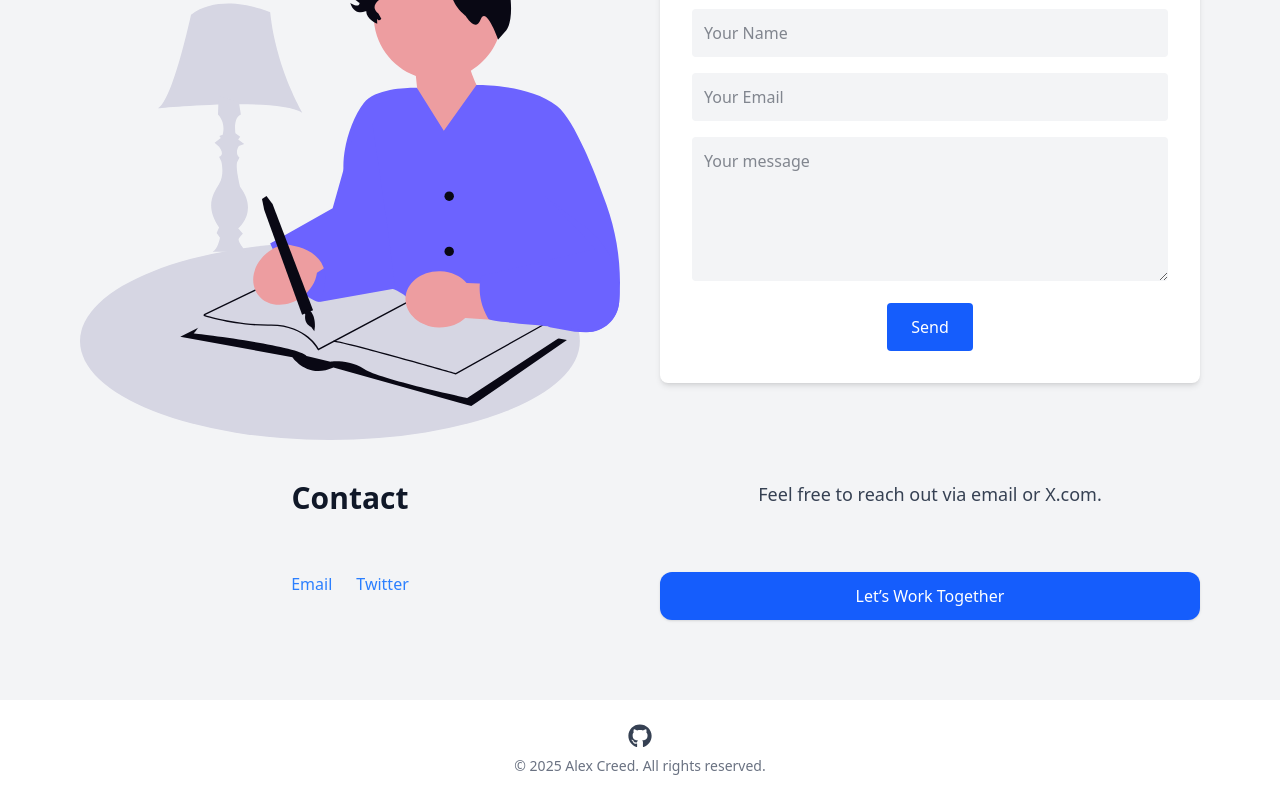
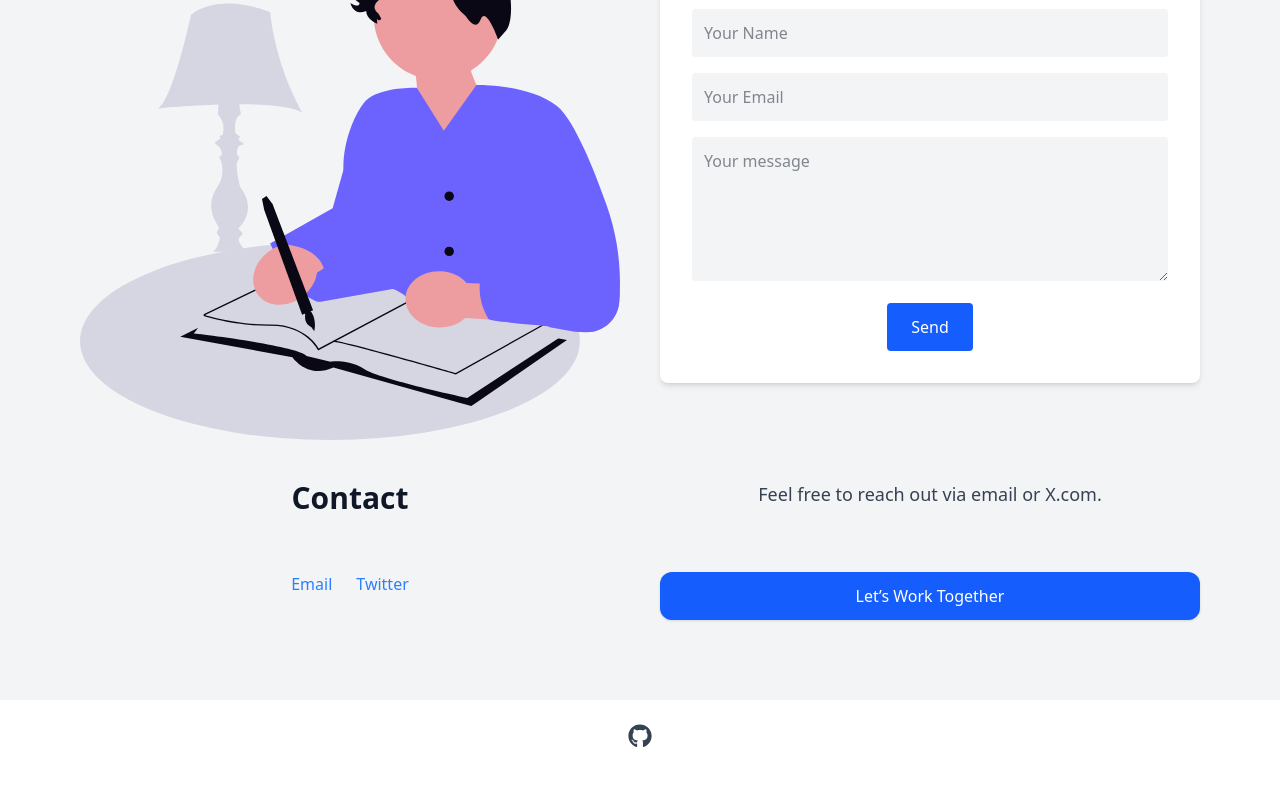
Before and after one commit to alexcreed-sudo/portfolio, a React (Vite) app: page / in a window 1280 px wide. Shown: the part 2900-3700 px from the top of the page. Built offline with nearby package versions, Linux system fonts and the light colour scheme.

Commit message:
addition

```diff
--- a/src/Portfolio.jsx
+++ b/src/Portfolio.jsx
@@ -256,7 +256,6 @@ export default function Portfolio() {
             <FaGithub size={24} />
           </a>
         </div>
-        © {new Date().getFullYear()} Alex Creed. All rights reserved.
       </footer>
     </main>
   );
```
